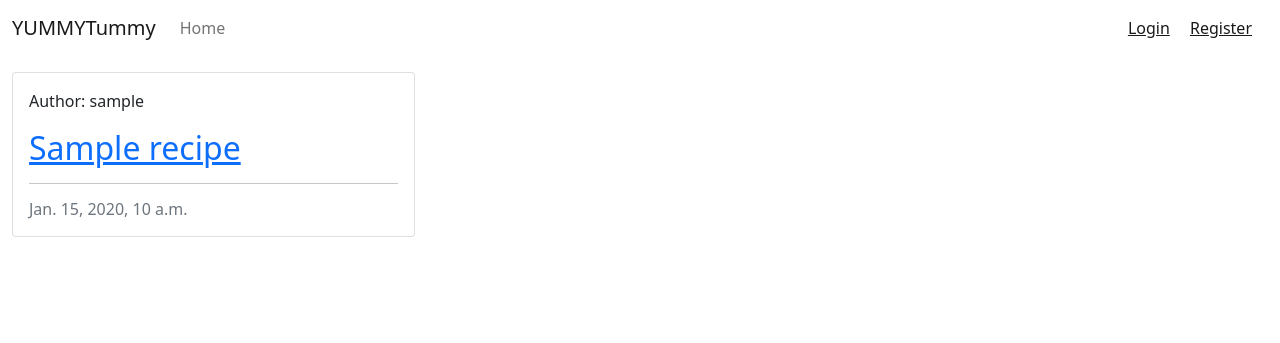
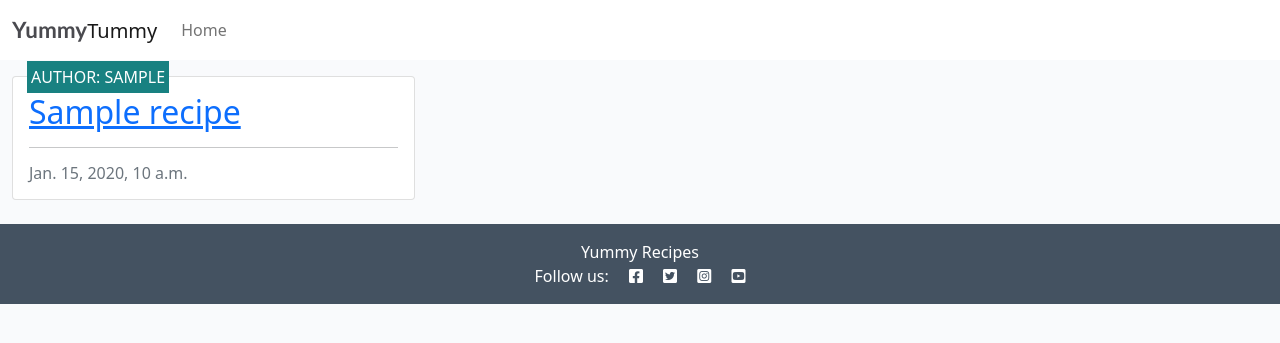
Before and after one commit to SonaliP11/yummytummy, a Django app: template recipes/templates/recipes/index.html in a window 1280 px wide. Shown: the top 343 px of the page. Run offline with Django 4.2, Linux system fonts and the light colour scheme; tables that the repository leaves empty hold one stand-in row (values such as "Sample post"); the template is opened without the code that fills it: values that come from a table or form of the project are taken from there, most other values are stand-ins (such as "Sample title", 1, 10 or a date in 2020).

Commit message:
Add style.css

```diff
--- /dev/null
+++ b/static/css/style.css
@@ -0,0 +1,161 @@
+body {
+    background-color: #F9FAFC;
+}
+
+.brand {
+    font-family: Lato, sans-serif;
+    font-size: 1.4rem;
+    font-weight: 700;
+    color: #4A4A4F;
+}
+
+.red-o {
+    color: #E84610;
+}
+
+.thin {
+    font-weight: 300;
+}
+
+.light-bg {
+    background-color: #fff;
+}
+
+.dark-bg {
+    background-color: #445261;
+}
+
+.main-bg {
+    background-color: #F9FAFC;
+}
+
+.card {
+    border: none;
+    background-color: transparent;
+}
+
+.image-container {
+    position: relative;
+}
+
+.image-flash {
+    position: absolute;
+    bottom: 5%;
+    min-width: 30%;
+    left: -2px;
+    background-color: #188181;
+}
+
+.scale {
+    width: 100%;
+    height: auto;
+}
+
+.author {
+    color: white;
+    margin: 4px;
+    text-transform: uppercase;
+}
+
+.masthead {
+    margin-top: 10px;
+    overflow: hidden;
+    position: relative;
+    display: inline-block;
+    height: 33vh;
+    width: 100%;
+}
+
+.masthead-text {
+    background-color: #445261;
+    color: white;
+    position: relative;
+}
+
+.masthead-image {
+    position: relative;
+    overflow: hidden;
+}
+
+.masthead-image:after {
+    content: "";
+    position: absolute;
+    top: 0;
+    right: 90%;
+    height: 100%;
+    width: 150%;
+    background: #445261;
+    -webkit-transform: skew(15deg);
+    -moz-transform: skew(15deg);
+    transform: skew(15deg);
+    z-index: 100;
+}
+
+.post-link {
+    text-decoration: none;
+    color: #445261;
+}
+
+.post-link:hover,
+.page-link {
+    color: #E84610;
+}
+
+.post-title {
+    margin-top: 10%;
+    margin-left: 5%;
+}
+
+.post-subtitle {
+    margin-left: 5%;
+    color: lightgray;
+}
+
+.btn-signup,
+.btn-edit {
+    background-color: #188181;
+    color: #fff;
+}
+
+.btn-signup:hover,
+.btn-signup:active {
+    background-color: #fff;
+    color: #23BBBB;
+}
+
+.link {
+    color: #23BBBB;
+    text-decoration: none;
+}
+
+.link:hover,
+.link:active {
+    color: #445261;
+    text-decoration: underline;
+}
+
+.btn-like {
+    color: #E84610;
+    border: none;
+    background: transparent;
+}
+
+.btn-delete {
+    color: #fff;
+    background: #E84610;
+}
+
+.btn-like:hover,
+.btn-like:active {
+    color: #E84610;
+    background: transparent;
+    border: none;
+}
+
+.faded {
+    color: rgb(172, 175, 175);
+}
+
+.approval {
+    color: rgb(222, 146, 168);
+}
--- a/tastystar/settings.py
+++ b/tastystar/settings.py
@@ -28,7 +28,7 @@
 SECRET_KEY = os.environ.get("SECRET_KEY")
 
 # SECURITY WARNING: don't run with debug turned on in production!
-DEBUG = False
+DEBUG = True
 
 ALLOWED_HOSTS = ['127.0.0.1','.herokuapp.com']
 
--- a/templates/base.html
+++ b/templates/base.html
@@ -31,7 +31,7 @@
     <!-- Navigation -->
     <nav class="navbar navbar-expand-lg navbar-light bg-white">
         <div class="container-fluid">
-            <a class="navbar-brand" href="{% url 'home' %}"><span class="brand">YUMMY</span><span
+            <a class="navbar-brand" href="{% url 'home' %}"><span class="brand">Yummy</span><span
                         class="thin">Tummy</span></a>
             <button class="navbar-toggler" type="button" data-bs-toggle="collapse" data-bs-target="#navbarText"
                 aria-controls="navbarText" aria-expanded="false" aria-label="Toggle navigation">
@@ -45,10 +45,6 @@
                     </li>
 
                 </ul>
-                <span class="navbar-text text-muted">
-                    <a href="{% url 'login' %}" class="me-3">Login</a>
-                    <a href="{% url 'register' %}" class="me-3">Register</a>
-                </span>
             </div>
         </div>
     </nav>
```
